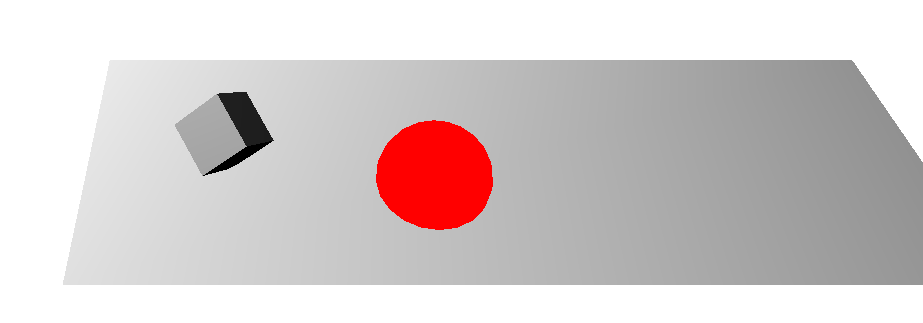
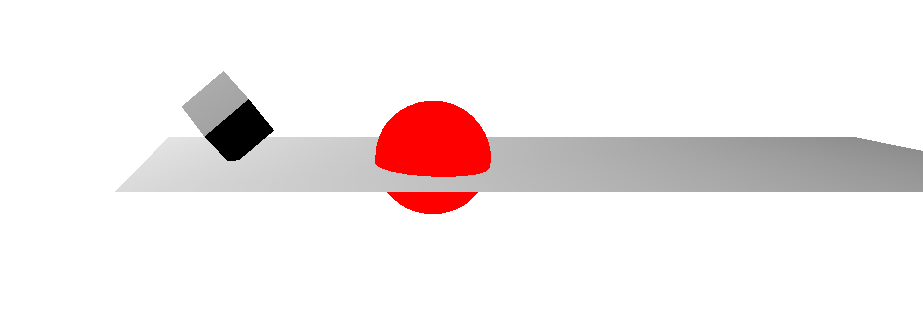
Before and after one commit to fancy-cat/threeJsDemo, a website: page index.html in a window 1280 px wide. Shown: the part 241-564 px from the top of the page, without its empty margins (357-1280 px from the left). Drawn offline with Linux system fonts and the light colour scheme; animation ran at ten frames a second.

Commit message:
改下坐标

```diff
--- a/index.html
+++ b/index.html
@@ -28,8 +28,8 @@
       renderer.setSize( window.innerWidth, window.innerHeight ); // 场景尺寸，第三个参数为false，分辨率降半
 
       camera.position.x = 0;
-      camera.position.y = 40;
-      camera.position.z = 30;
+      camera.position.y = 10;
+      camera.position.z = 50;
       camera.lookAt(scene.position);//将相机快门的位置设置为场景的位置
 
       document.body.appendChild( renderer.domElement ); // canvas插入到页面中
@@ -45,7 +45,7 @@
         // 开阴影效果
         plane.receiveShadow = true;
         // 设置平面体的位置
-        plane.position.x = 16;
+        plane.position.x = 20;
         plane.position.y = 0;
         plane.position.z = 0;
         // plane.position.set(16, 0, 0);//也可以直接设置
```
